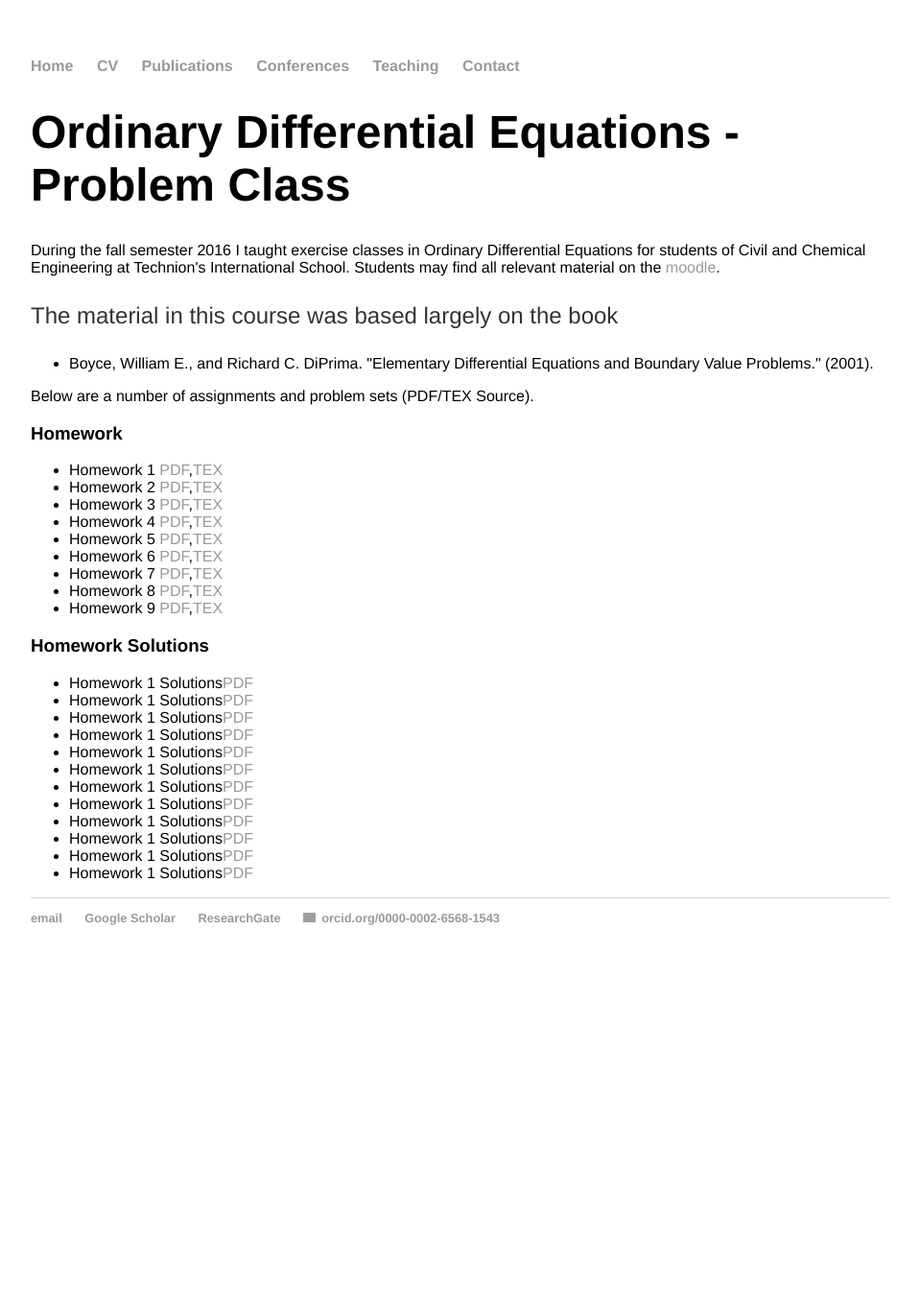
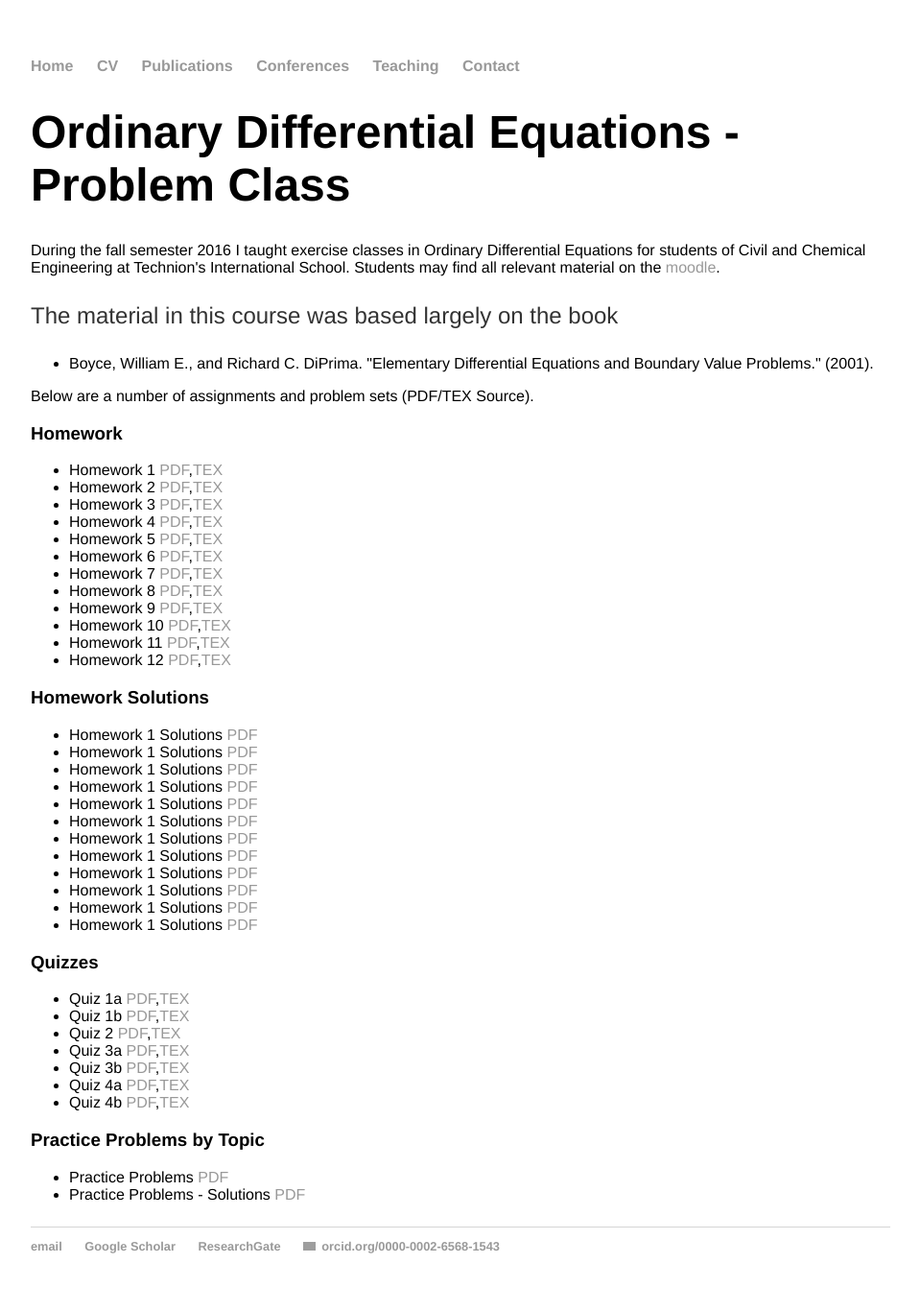
Before and after one commit to rstuhlmeier/rstuhlmeier.github.io, a Jekyll site: the page built from teaching/Fall2016/ODEs.html, in a window 1280 px wide. Shown: the whole page at 96% size, without its empty margins (160-1119 px from the left). Built offline with Jekyll 4.4.1, drawn with Linux system fonts in a browser that asks for light colours; before the commit the page ends 1024 px from its top, so only the background shows below that; grey boxes are pictures that could not be loaded.

Commit message:
Updated ODEs Teaching

```diff
--- a/teaching/Fall2016/ODEs.html
+++ b/teaching/Fall2016/ODEs.html
@@ -28,19 +28,45 @@ Below are a number of assignments and problem sets (PDF/TEX Source).
 <li>Homework 7 <a href="Homework/Homework_7.pdf">PDF</a>,<a href="Homework/Homework_7.tex">TEX</a> </li>
 <li>Homework 8 <a href="Homework/Homework_8.pdf">PDF</a>,<a href="Homework/Homework_8.tex">TEX</a> </li>
 <li>Homework 9 <a href="Homework/Homework_9.pdf">PDF</a>,<a href="Homework/Homework_9.tex">TEX</a> </li>
+<li>Homework 10 <a href="Homework/Homework_9.pdf">PDF</a>,<a href="Homework/Homework_9.tex">TEX</a> </li>
+<li>Homework 11 <a href="Homework/Homework_9.pdf">PDF</a>,<a href="Homework/Homework_9.tex">TEX</a> </li>
+<li>Homework 12 <a href="Homework/Homework_9.pdf">PDF</a>,<a href="Homework/Homework_9.tex">TEX</a> </li>
 </ul>
 <h3>Homework Solutions</h3>
 <ul>
-<li>Homework 1 Solutions<a href="Homework_Solutions/Homework_1_Solutions.pdf">PDF</a></li>
-<li>Homework 1 Solutions<a href="Homework_Solutions/Homework_2_Solutions.pdf">PDF</a></li>
-<li>Homework 1 Solutions<a href="Homework_Solutions/Homework_3_Solutions.pdf">PDF</a></li>
-<li>Homework 1 Solutions<a href="Homework_Solutions/Homework_4_Solutions.pdf">PDF</a></li>
-<li>Homework 1 Solutions<a href="Homework_Solutions/Homework_5_Solutions.pdf">PDF</a></li>
-<li>Homework 1 Solutions<a href="Homework_Solutions/Homework_6_Solutions.pdf">PDF</a></li>
-<li>Homework 1 Solutions<a href="Homework_Solutions/Homework_7_Solutions.pdf">PDF</a></li>
-<li>Homework 1 Solutions<a href="Homework_Solutions/Homework_8_Solutions.pdf">PDF</a></li>
-<li>Homework 1 Solutions<a href="Homework_Solutions/Homework_9_Solutions.pdf">PDF</a></li>
-<li>Homework 1 Solutions<a href="Homework_Solutions/Homework_10_Solutions.pdf">PDF</a></li>
-<li>Homework 1 Solutions<a href="Homework_Solutions/Homework_11_Solutions.pdf">PDF</a></li>
-<li>Homework 1 Solutions<a href="Homework_Solutions/Homework_12_Solutions.pdf">PDF</a></li>
+<li>Homework 1 Solutions <a href="Homework_Solutions/Homework_1_Solutions.pdf">PDF</a></li>
+<li>Homework 1 Solutions <a href="Homework_Solutions/Homework_2_Solutions.pdf">PDF</a></li>
+<li>Homework 1 Solutions <a href="Homework_Solutions/Homework_3_Solutions.pdf">PDF</a></li>
+<li>Homework 1 Solutions <a href="Homework_Solutions/Homework_4_Solutions.pdf">PDF</a></li>
+<li>Homework 1 Solutions <a href="Homework_Solutions/Homework_5_Solutions.pdf">PDF</a></li>
+<li>Homework 1 Solutions <a href="Homework_Solutions/Homework_6_Solutions.pdf">PDF</a></li>
+<li>Homework 1 Solutions <a href="Homework_Solutions/Homework_7_Solutions.pdf">PDF</a></li>
+<li>Homework 1 Solutions <a href="Homework_Solutions/Homework_8_Solutions.pdf">PDF</a></li>
+<li>Homework 1 Solutions <a href="Homework_Solutions/Homework_9_Solutions.pdf">PDF</a></li>
+<li>Homework 1 Solutions <a href="Homework_Solutions/Homework_10_Solutions.pdf">PDF</a></li>
+<li>Homework 1 Solutions <a href="Homework_Solutions/Homework_11_Solutions.pdf">PDF</a></li>
+<li>Homework 1 Solutions <a href="Homework_Solutions/Homework_12_Solutions.pdf">PDF</a></li>
 </ul>
+<h3>Quizzes</h3>
+<ul>
+<li>Quiz 1a <a href="Quizzes/Quiz_1a.pdf">PDF</a>,<a href="Quizzes/Quiz_1a.tex">TEX</a></li>
+
+<li>Quiz 1b <a href="Quizzes/Quiz_1b.pdf">PDF</a>,<a href="Quizzes/Quiz_1b.tex">TEX</a></li>
+
+<li>Quiz 2 <a href="Quizzes/Quiz_2.pdf">PDF</a>,<a href="Quizzes/Quiz_2.tex">TEX</a></li>
+
+<li>Quiz 3a <a href="Quizzes/Quiz_3a.pdf">PDF</a>,<a href="Quizzes/Quiz_3a.tex">TEX</a></li>
+
+<li>Quiz 3b <a href="Quizzes/Quiz_3b.pdf">PDF</a>,<a href="Quizzes/Quiz_3b.tex">TEX</a></li>
+
+<li>Quiz 4a <a href="Quizzes/Quiz_4a.pdf">PDF</a>,<a href="Quizzes/Quiz_4a.tex">TEX</a></li>
+
+<li>Quiz 4b <a href="Quizzes/Quiz_4b.pdf">PDF</a>,<a href="Quizzes/Quiz_4b.tex">TEX</a></li>
+</ul>
+<h3>Practice Problems by Topic</h3>
+<ul>
+<li>Practice Problems <a href="Practice_Problems/practice_questions.pdf">PDF</a></li>
+
+<li>Practice Problems - Solutions <a href="Practice_Problems/practice_solutions.pdf">PDF</a></li>
+</ul>
+</p>
```
Also changed, not shown: 5 other files.
